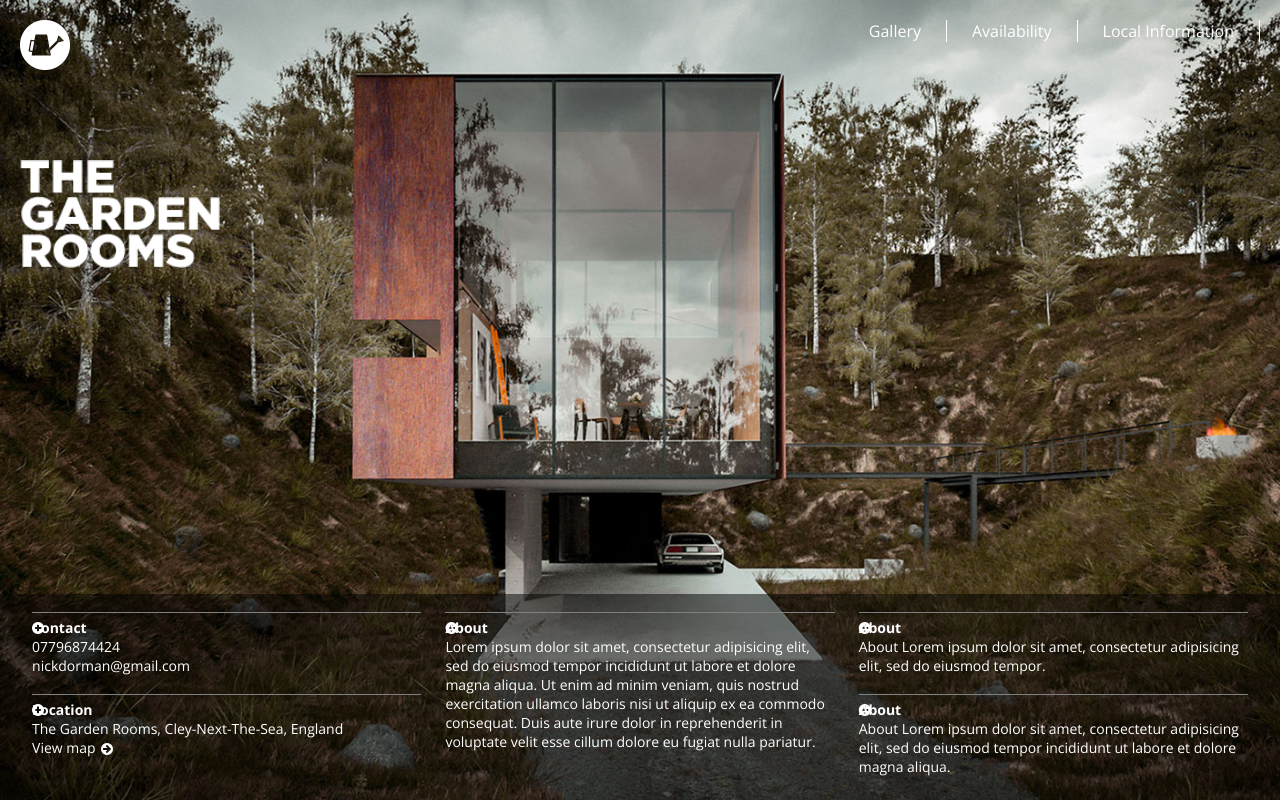
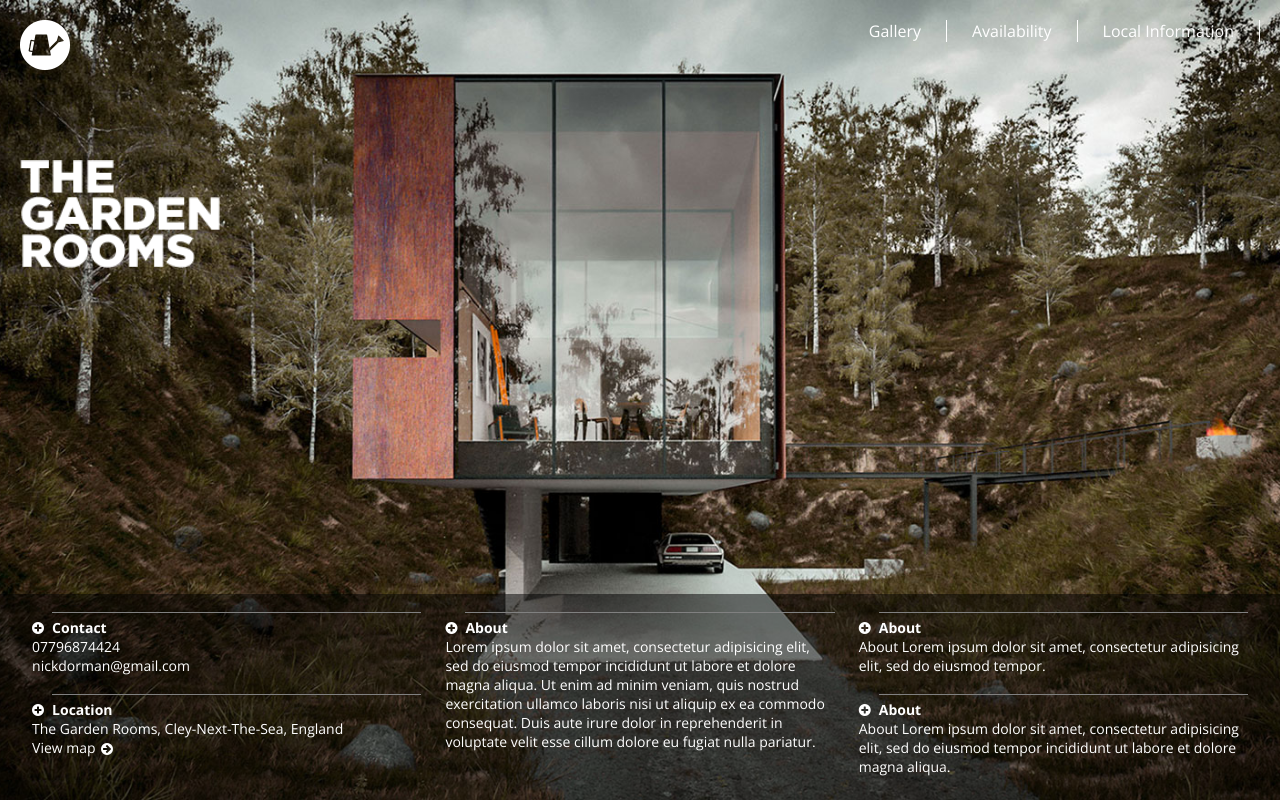
Before and after one commit to nickdorman/nickdorman.github.io, a plain HTML site: page index.html in a window 1280 px wide. Drawn offline with nearby package versions, Linux system fonts and the light colour scheme.

Commit message:
tidy up commented lines

```diff
--- a/index.html
+++ b/index.html
@@ -81,17 +81,7 @@
         </footer>
     </div>
 
-    <!-- BACKGROUND -->
-    <!-- <div class="background-image">
-
-    </div> -->
-
-    <!-- </div> -->
 <!-- JQUERY -->
-
-<div class="foo">
-
-</div>
 
 <script src="https://ajax.googleapis.com/ajax/libs/jquery/1.8.3/jquery.min.js"></script>
 
--- a/styles/styles.css
+++ b/styles/styles.css
@@ -147,6 +147,7 @@ footer h4{
   position: relative;
   border-top: 1px grey solid;
   padding-top: 5px;
+  margin-left: 20px; /* added by Pedro */
 }
 
 footer h4:before {
@@ -160,7 +161,7 @@ footer h4:before {
     padding-right: 0.5em;
     position: absolute;
     top: 8px;
-    left: 0;
+    left: -20px; /* added by Pedro */
 }
 
 
```
